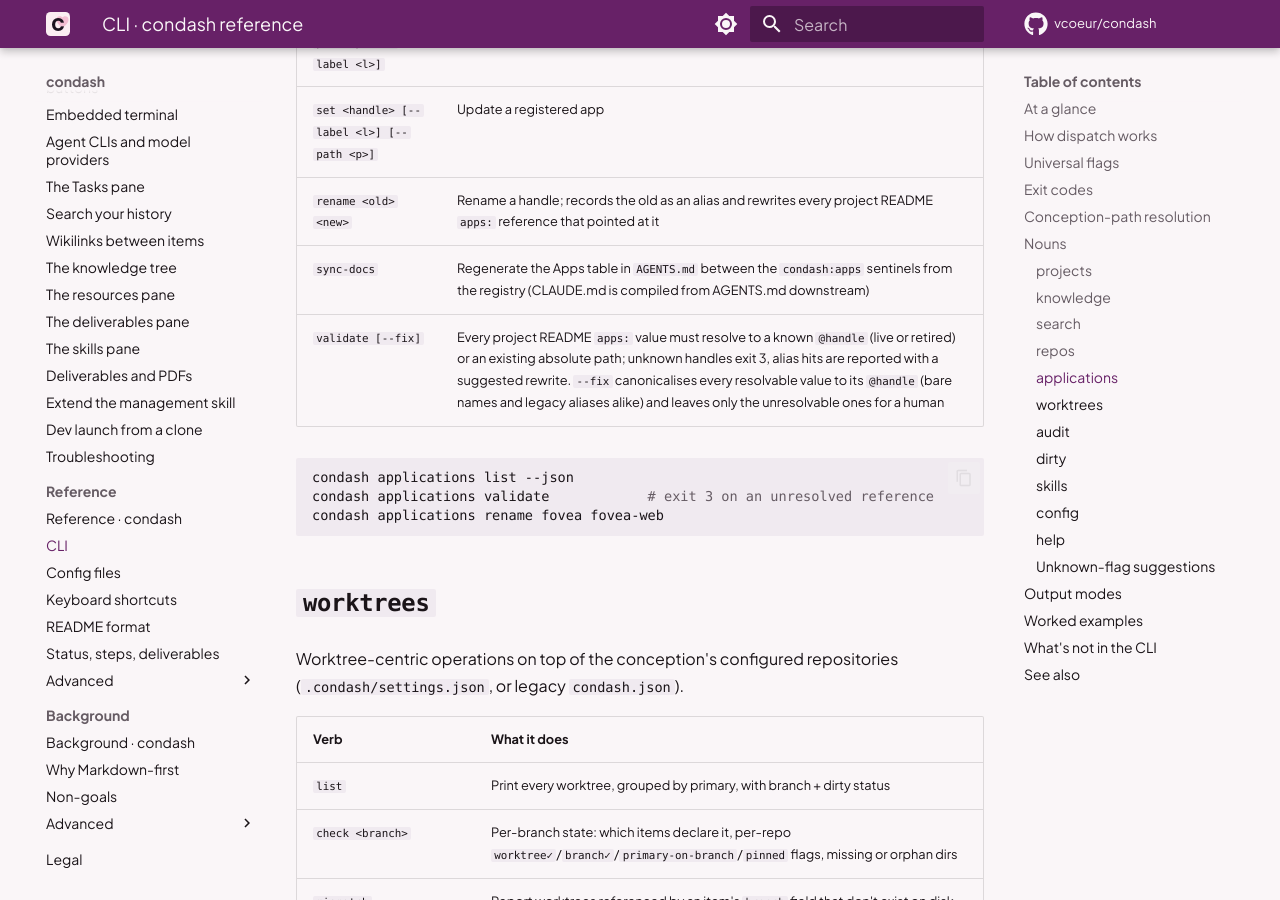
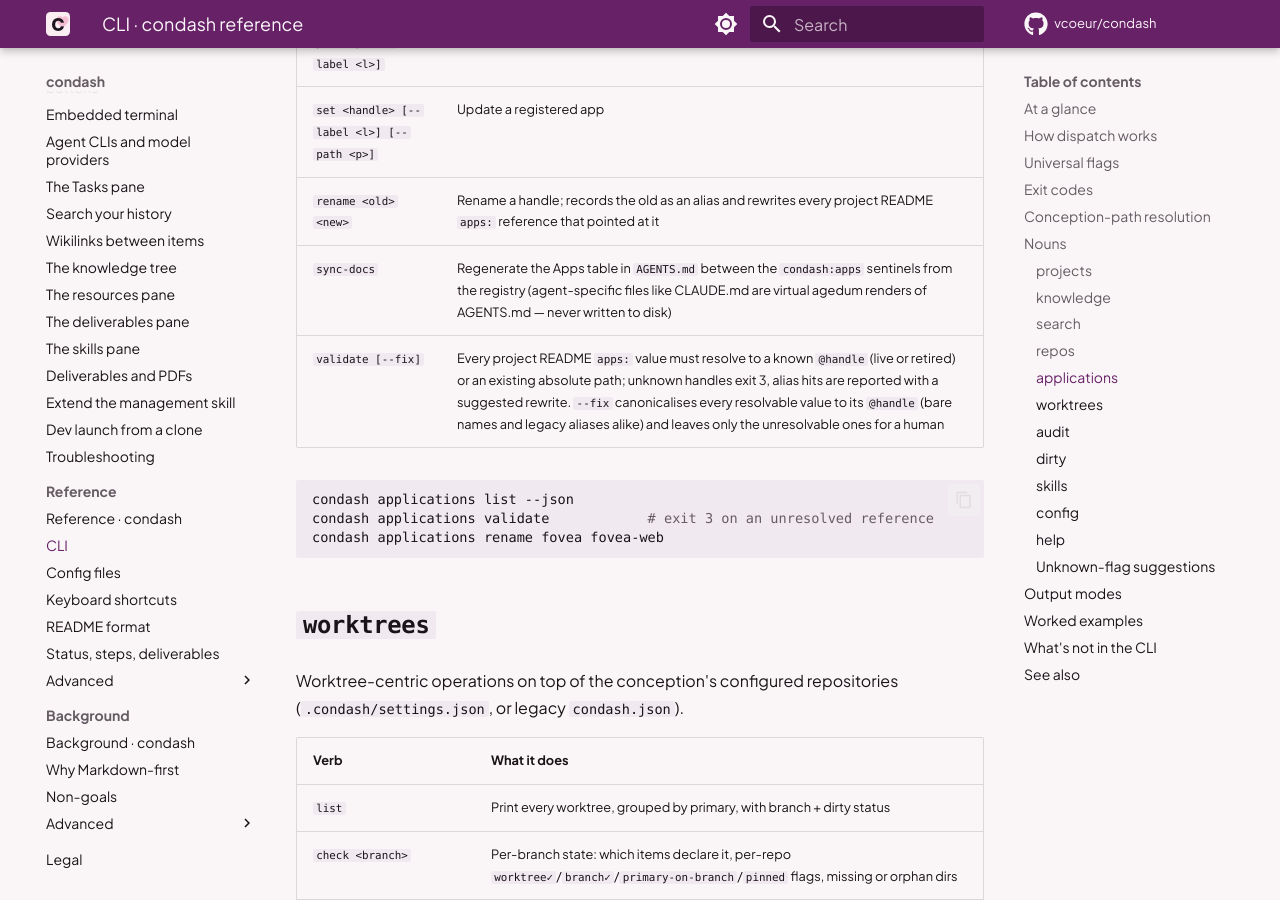
Before and after one commit to vcoeur/condash, an MkDocs documentation site: the page built from docs/reference/cli.md, in a window 1280 px wide and 900 px high, scrolled down 5528 px. Built offline with MkDocs 1.6.1 and Material for MkDocs 9.7.7, drawn with Linux system fonts in a browser that asks for light colours; comment, search, counter and statistics services are not loaded.

Commit message:
Clarify CLAUDE.md is a virtual agedum render, not a disk file

````diff
--- a/docs/reference/cli.md
+++ b/docs/reference/cli.md
@@ -149,7 +149,7 @@
 | `add <handle> --path <p> [--label <l>]` | Register a new live app |
 | `set <handle> [--label <l>] [--path <p>]` | Update a registered app |
 | `rename <old> <new>` | Rename a handle; records the old as an alias and rewrites every project README `apps:` reference that pointed at it |
-| `sync-docs` | Regenerate the Apps table in `AGENTS.md` between the `condash:apps` sentinels from the registry (CLAUDE.md is compiled from AGENTS.md downstream) |
+| `sync-docs` | Regenerate the Apps table in `AGENTS.md` between the `condash:apps` sentinels from the registry (agent-specific files like CLAUDE.md are virtual agedum renders of AGENTS.md — never written to disk) |
 | `validate [--fix]` | Every project README `apps:` value must resolve to a known `@handle` (live or retired) or an existing absolute path; unknown handles exit 3, alias hits are reported with a suggested rewrite. `--fix` canonicalises every resolvable value to its `@handle` (bare names and legacy aliases alike) and leaves only the unresolvable ones for a human |
 
 ```bash
````
Also changed, not shown: CLAUDE.md (+1 -1 lines), conception-template/.agents/skills/applications/SKILL.md (+2 -2 lines), 1 other file.
